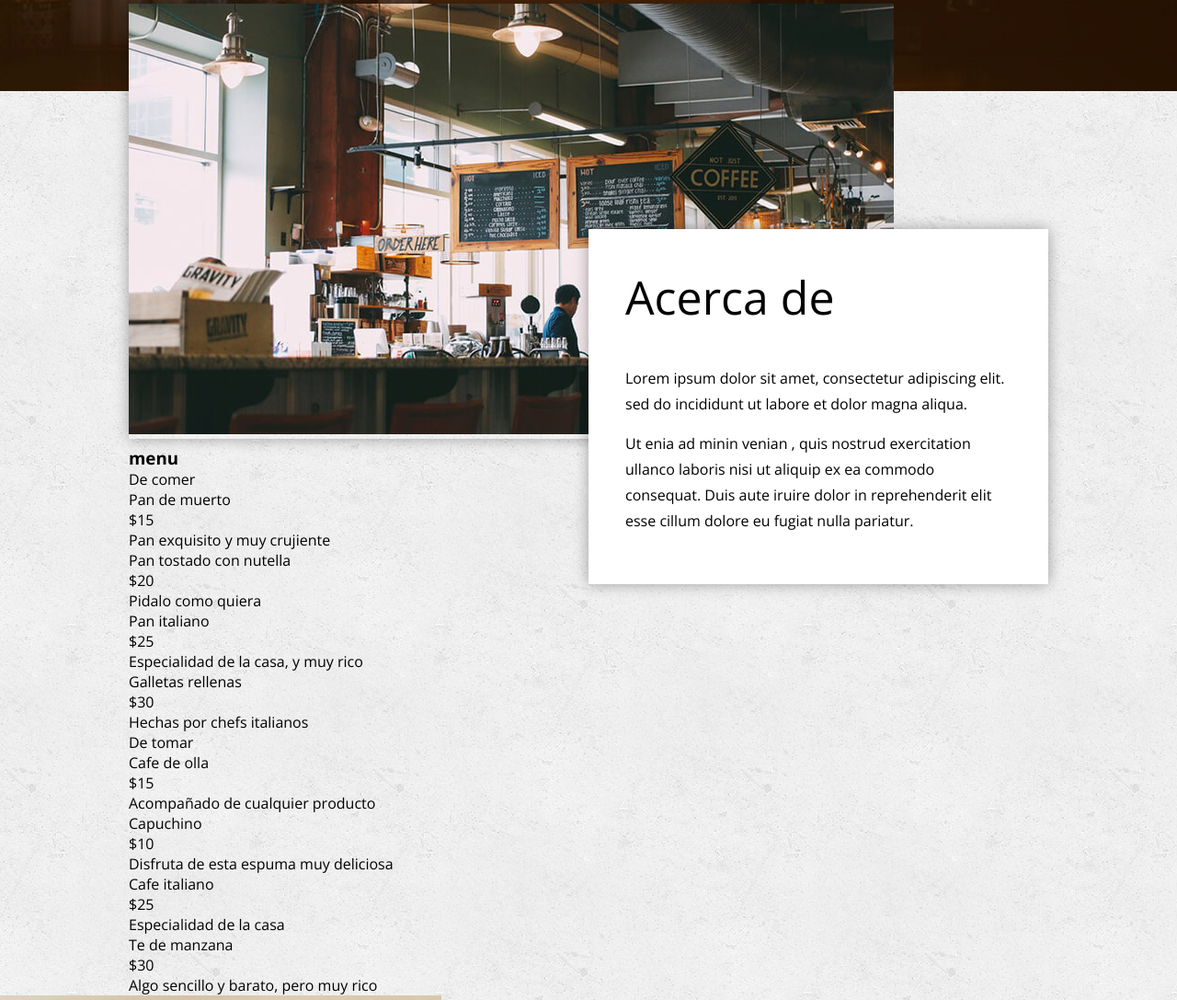
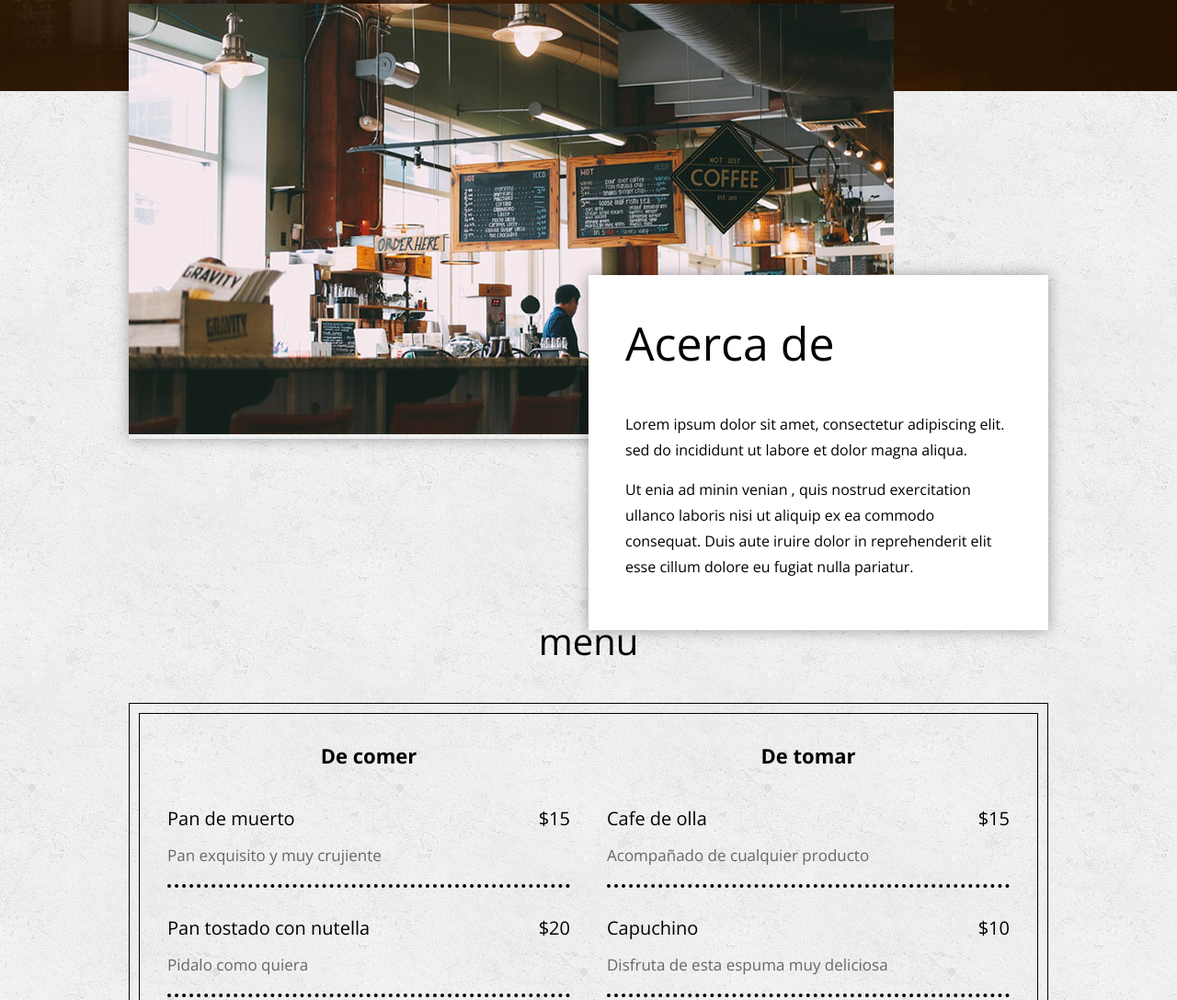
Before and after one commit to Brandonmkmk/Restaurante, a plain HTML site: page index.html in a window 1280 px wide. Shown: the part 601-1688 px from the top of the page at 92% size. Drawn offline with nearby package versions, Linux system fonts and the light colour scheme.

Commit message:
commit 6-estilos del menu

```diff
--- a/css/estilos.css
+++ b/css/estilos.css
@@ -104,7 +104,7 @@ body {
         padding: 40px;
         width: 50%;
         position: relative;
-        top: 150px;
+        top: 200px;
         z-index: 1;
         float: right;
         box-shadow: 0px 0px 15px rgba(0,0,0,.35);
@@ -119,5 +119,63 @@ body {
     .main .acerca-de article p {
         line-height: 28px;
         margin-bottom: 15px;
+    }
+
+    .main .menu {
+        padding-top: 570px;
+        margin-bottom: 50px;
+    }
+
+    .main .menu .titulo {
+        font-size: 40px;
+        font-weight: 300;
+        text-align: center;
+        margin-bottom: 40px;
+    }
+
+    .main .menu .contenedor-menu,
+    .main .menu .contenedor-menu2 {
+        border: 1px solid #000;
+        background: transparent;
+        padding: 10px;
+        overflow: hidden;
+    }
+
+    .main .menu article {
+        width: 50%;
+        float: left;
+        padding: 20px;
+    }
+
+    .main .menu .categoria {
+        font-size: 22px;
+        font-weight: 700;
+        margin-bottom: 40px;
+        text-align: center;
+    }
+
+    .main .menu .platillo {
+        margin-bottom: 30px;
+        padding-bottom: 20px;
+        border-bottom: 4px dotted #000;
+        overflow: hidden;
+    }
+
+    .main .menu .nombre {
+        font-size: 20px;
+        margin-bottom: 15px;
+        float: left;
+    }
+
+    .main .menu .precio {
+        font-size: 20px;
+        margin-bottom: 15px;
+        float: right;
+    }
+
+    .main .menu .descripcion {
+        font-size: 17px;
+        color: #676767;
+        clear: both;
 
     }
```
